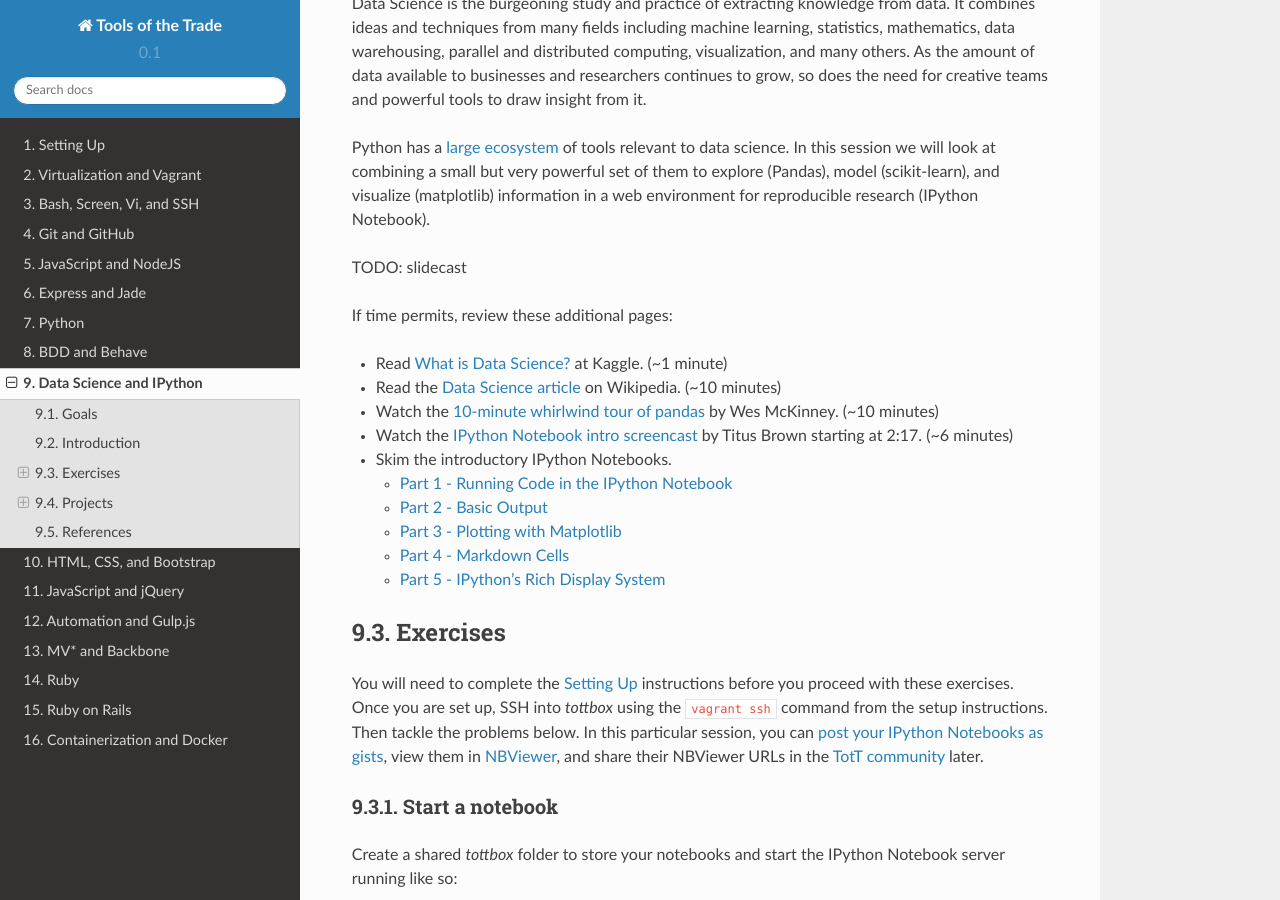
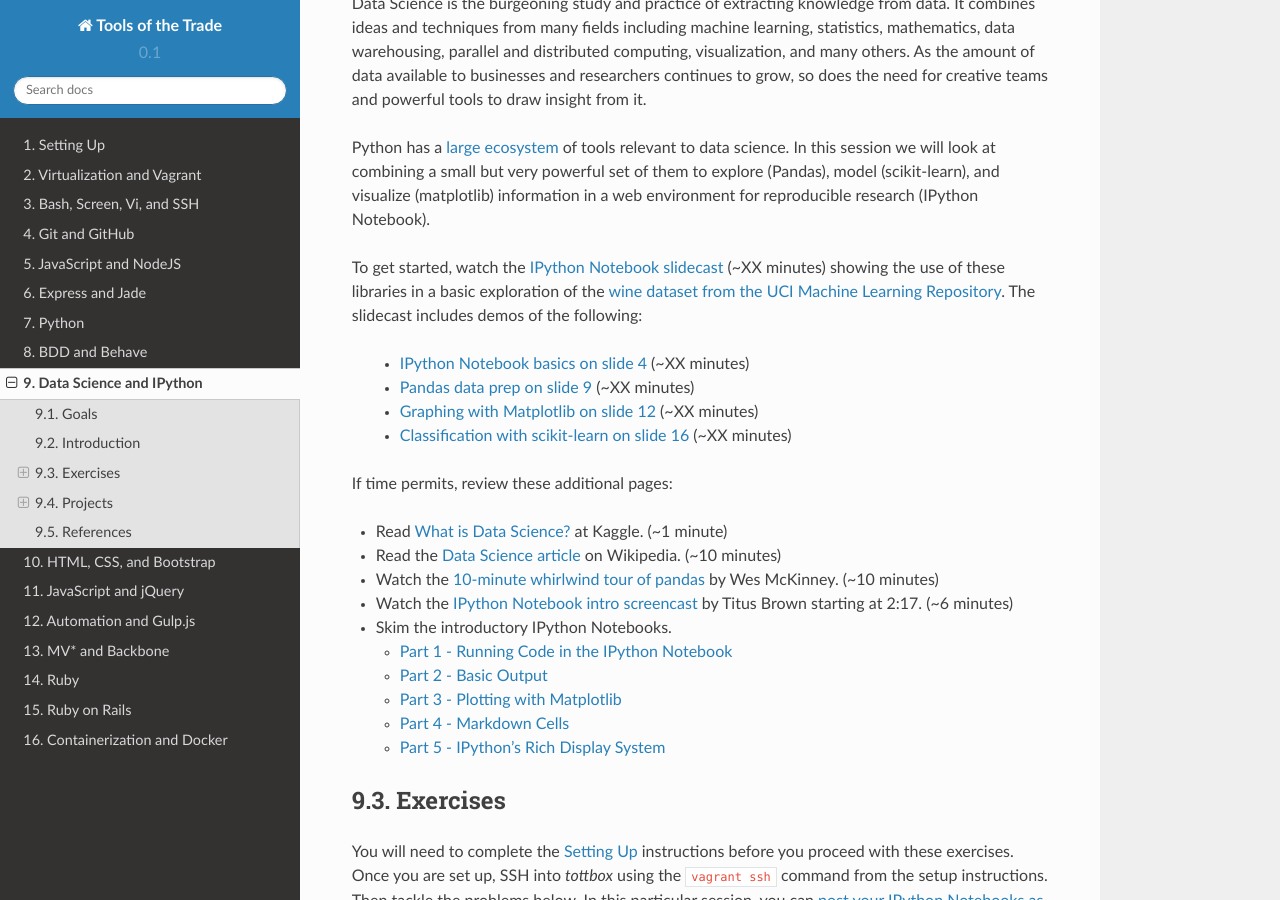
Before and after one commit to parente/tott, a Sphinx documentation site: the page built from doc/sessions/ipython.rst, in a window 1280 px wide and 900 px high, scrolled down 520 px. Built offline with Sphinx 7.4.7 and the Read the Docs theme 2.0.0, drawn with Linux system fonts in a browser that asks for light colours.

Commit message:
IPython slides

```diff
--- a/doc/sessions/ipython.rst
+++ b/doc/sessions/ipython.rst
@@ -21,8 +21,12 @@
 
 Python has a `large ecosystem <http://www.scipy.org/topical-software.html>`_ of tools relevant to data science. In this session we will look at combining a small but very powerful set of them to explore (Pandas), model (scikit-learn), and visualize (matplotlib) information in a web environment for reproducible research (IPython Notebook).
 
+To get started, watch the `IPython Notebook slidecast <../_static/casts/ipython.html>`_ (~XX minutes) showing the use of these libraries in a basic exploration of the `wine dataset from the UCI Machine Learning Repository <https://archive.ics.uci.edu/ml/datasets/Wine+Quality>`_. The slidecast includes demos of the following:
 
-TODO: slidecast
+  * `IPython Notebook basics on slide 4 <../_static/casts/ipython.html#/5>`_ (~XX minutes)
+  * `Pandas data prep on slide 9 <../_static/casts/ipython.html#/9>`_ (~XX minutes)
+  * `Graphing with Matplotlib on slide 12 <../_static/casts/ipython.html#/12>`_ (~XX minutes)
+  * `Classification with scikit-learn on slide 16  <../_static/casts/ipython.html#/16>`_ (~XX minutes)
 
 If time permits, review these additional pages:
 
```
Also changed, not shown: doc/slides/casts/ipython.html (added, +24 -0 lines), doc/slides/jade/ipython.jade (+11 -10 lines).
